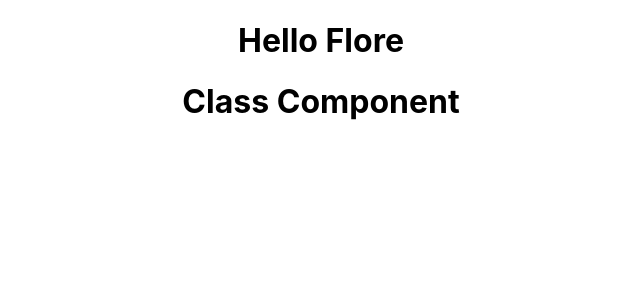
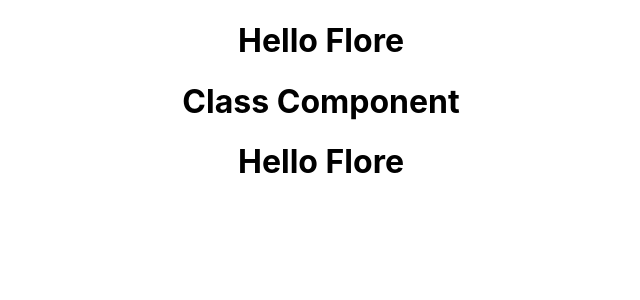
Before and after one commit to kindeme/NewRepo, a React (Create React App) app: page / in a window 1280 px wide. Shown: the top 300 px of the page, without its empty margins (319-959 px from the left). Built offline with nearby package versions, Linux system fonts and the light colour scheme.

Commit message:
jsx difference

```diff
--- a/src/App.js
+++ b/src/App.js
@@ -1,13 +1,15 @@
-import logo from './logo.svg';
-import './App.css';
-import Greet from './components/Greet';
-import Welcome from './components/Welcome'
+import logo from "./logo.svg";
+import "./App.css";
+import Greet from "./components/Greet";
+import Welcome from "./components/Welcome";
+import Hello from "./components/Hello";
 
 function App() {
   return (
     <div className="App">
       <Greet />
       <Welcome />
+      <Hello />
     </div>
   );
 }
--- /dev/null
+++ b/src/components/Hello.js
@@ -0,0 +1,10 @@
+import React from "react";
+const Hello = () => {
+  return (
+    <div className="dummyClass">
+      <h1> Hello Flore</h1>
+    </div>
+  );
+};
+
+export default Hello;
```
Also changed, not shown: 1 other file (tests, documents, lock files or other folders).
